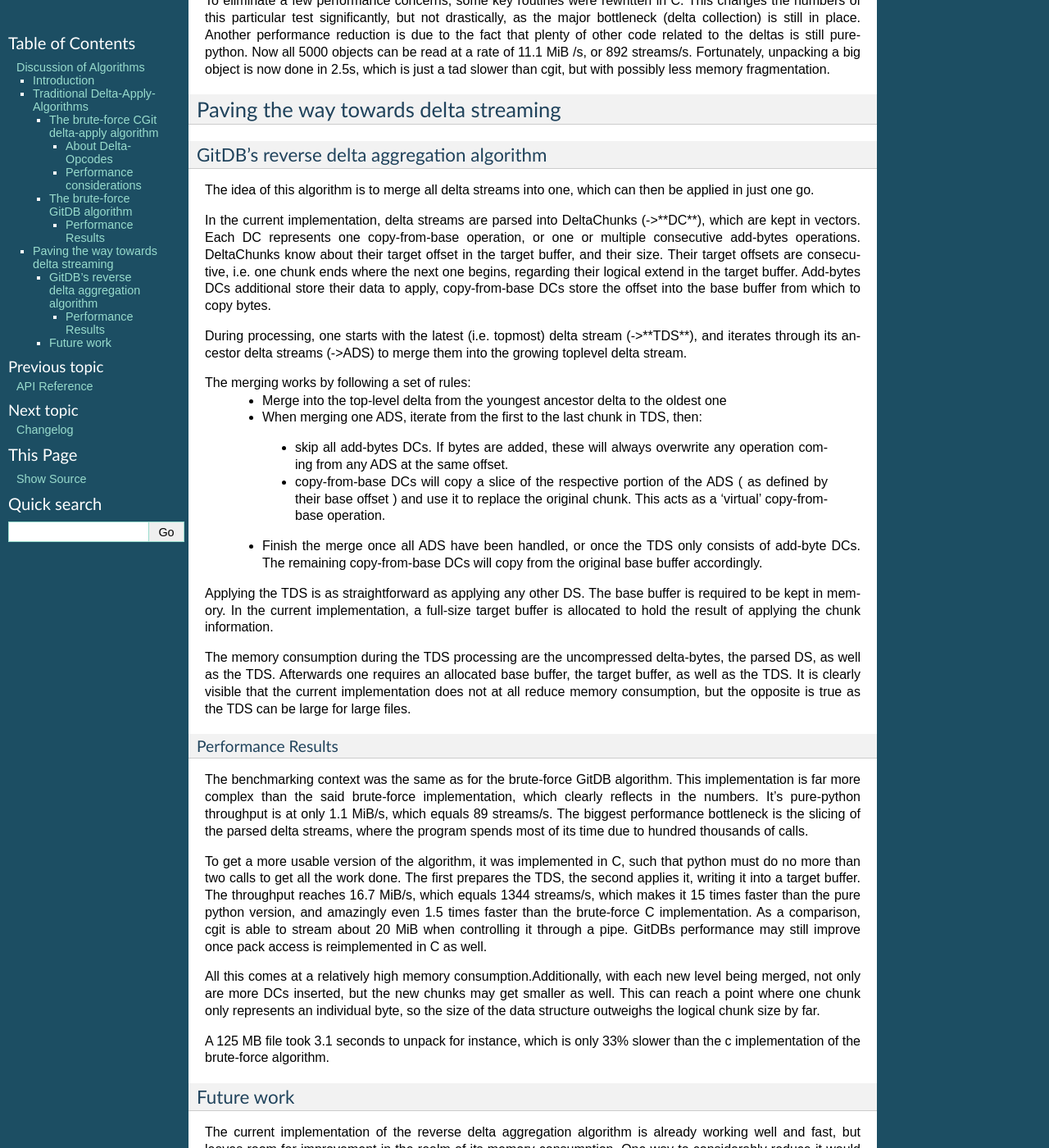
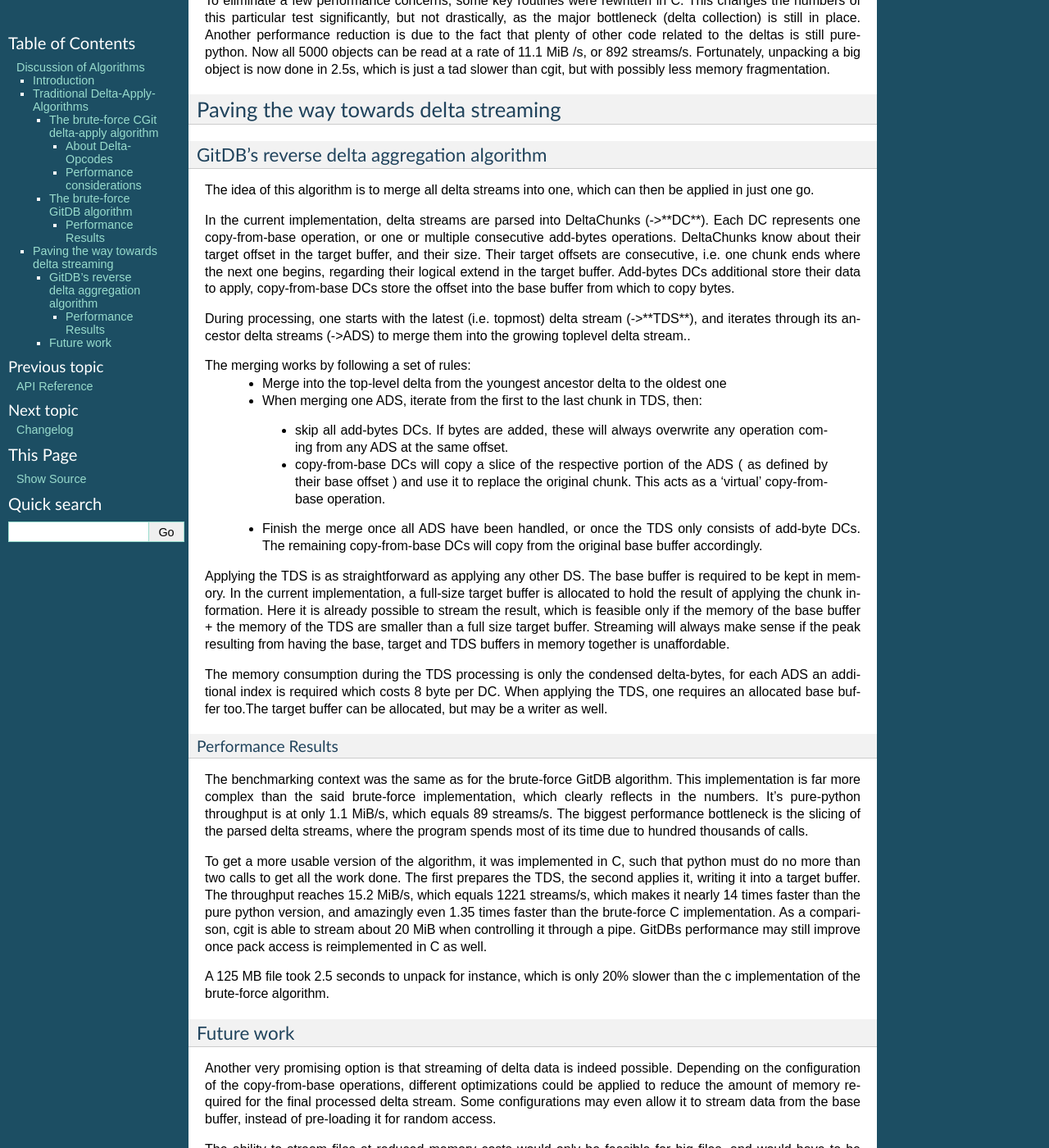
Before and after one commit to gitpython-developers/gitdb, a Sphinx documentation site: the page built from doc/source/algorithm.rst, in a window 1280 px wide and 1400 px high, scrolled down 1802 px. Shown: the whole window at 82% size. Built offline with Sphinx 7.4.7, drawn with Linux system fonts in a browser that asks for light colours; some of the changed text lies outside the part shown.

Commit message:
Updated algorithm paper with the latest changes - thats it for now

```diff
--- a/doc/source/algorithm.rst
+++ b/doc/source/algorithm.rst
@@ -58,10 +58,10 @@ GitDB's reverse delta aggregation algorithm
 ===========================================
 The idea of this algorithm is to merge all delta streams into one, which can then be applied in just one go.
 
-In the current implementation, delta streams are parsed into DeltaChunks (->**DC**), which are kept in vectors. Each DC represents one copy-from-base operation, or one or multiple consecutive add-bytes operations. DeltaChunks know about their target offset in the target buffer, and their size. Their target offsets are consecutive, i.e. one chunk ends where the next one begins, regarding their logical extend in the target buffer.
+In the current implementation, delta streams are parsed into DeltaChunks (->**DC**). Each DC represents one copy-from-base operation, or one or multiple consecutive add-bytes operations. DeltaChunks know about their target offset in the target buffer, and their size. Their target offsets are consecutive, i.e. one chunk ends where the next one begins, regarding their logical extend in the target buffer.
 Add-bytes DCs additional store their data to apply, copy-from-base DCs store the offset into the base buffer from which to copy bytes.
 
-During processing, one starts with the latest (i.e. topmost) delta stream  (->**TDS**), and iterates through its ancestor delta streams (->ADS) to merge them into the growing toplevel delta stream.
+During processing, one starts with the latest (i.e. topmost) delta stream  (->**TDS**), and iterates through its ancestor delta streams (->ADS) to merge them into the growing toplevel delta stream..
 
 The merging works by following a set of rules:
  * Merge into the top-level delta from the youngest ancestor delta to the oldest one
@@ -72,10 +72,9 @@ The merging works by following a set of rules:
 
  * Finish the merge once all ADS have been handled, or once the TDS only consists of add-byte DCs. The remaining copy-from-base DCs will copy from the original base buffer accordingly.
 
-Applying the TDS is as straightforward as applying any other DS. The base buffer is required to be kept in memory. In the current implementation, a full-size target buffer is allocated to hold the result of applying the chunk information.
+Applying the TDS is as straightforward as applying any other DS. The base buffer is required to be kept in memory. In the current implementation, a full-size target buffer is allocated to hold the result of applying the chunk information. Here it is already possible to stream the result, which is feasible only if the memory of the base buffer + the memory of the TDS are smaller than a full size target buffer. Streaming will always make sense if the peak resulting from having the base, target and TDS buffers in memory together is unaffordable.
 
-The memory consumption during the TDS processing are the uncompressed delta-bytes, the parsed DS, as well as the TDS. Afterwards one requires an allocated base buffer, the target buffer, as well as the TDS.
-It is clearly visible that the current implementation does not at all reduce memory consumption, but the opposite is true as the TDS can be large for large files.
+The memory consumption during the TDS processing is only the condensed delta-bytes, for each ADS an additional index is required which costs 8 byte per DC.  When applying the TDS, one requires an allocated base buffer too.The target buffer can be allocated, but may be a writer as well.
 
 Performance Results
 -------------------
@@ -83,17 +82,16 @@ The benchmarking context was the same as for the brute-force GitDB algorithm. Th
 The biggest performance bottleneck is the slicing of the parsed delta streams, where the program spends most of its time due to hundred thousands of calls.
 
 To get a more usable version of the algorithm, it was implemented in C, such that python must do no more than two calls to get all the work done. The first prepares the TDS, the second applies it, writing it into a target buffer.
-The throughput reaches 16.7 MiB/s, which equals 1344 streams/s, which makes it 15 times faster than the pure python version, and amazingly even 1.5 times faster than the brute-force C implementation. As a comparison, cgit is able to stream about 20 MiB when controlling it through a pipe. GitDBs performance may still improve once pack access is reimplemented in C as well.
+The throughput reaches 15.2 MiB/s, which equals 1221 streams/s, which makes it nearly 14 times faster than the pure python version, and amazingly even 1.35 times faster than the brute-force C implementation. As a comparison, cgit is able to stream about 20 MiB when controlling it through a pipe. GitDBs performance may still improve once pack access is reimplemented in C as well.
 
-All this comes at a relatively high memory consumption.Additionally, with each new level being merged, not only are more DCs inserted, but the new chunks may get smaller as well. This can reach a point where one chunk only represents an individual byte, so the size of the data structure outweighs the logical chunk size by far.
-
-A 125 MB file took 3.1 seconds to unpack for instance, which is only 33% slower than the c implementation of the brute-force algorithm.
+A 125 MB file took 2.5 seconds to unpack for instance, which is only 20% slower than the c implementation of the brute-force algorithm.
 
 
 Future work
 ===========
-The current implementation of the reverse delta aggregation algorithm is already working well and fast, but leaves room for improvement in the realm of its memory consumption. One way to considerably reduce it would be to index the delta stream to determine bounds, instead of parsing it into a separate data structure
 
 Another very promising option is that streaming of delta data is indeed possible. Depending on the configuration of the copy-from-base operations, different optimizations could be applied to reduce the amount of memory required for the final processed delta stream. Some configurations may even allow it to stream data from the base buffer, instead of pre-loading it for random access.
 
 The ability to stream files at reduced memory costs would only be feasible for big files, and would have to be payed with extra pre-processing time.
+
+A very first and simple implementation could avoid memory peaks by streaming the TDS in conjunction with a base buffer, instead of writing everything into a fully allocated target buffer.
```
Also changed, not shown: 1 other file.
